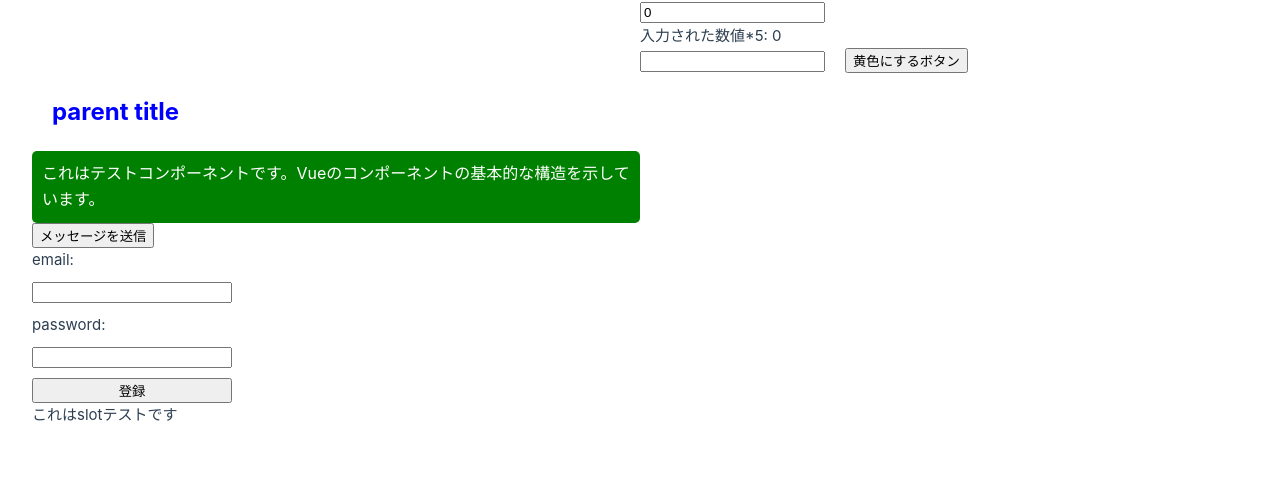
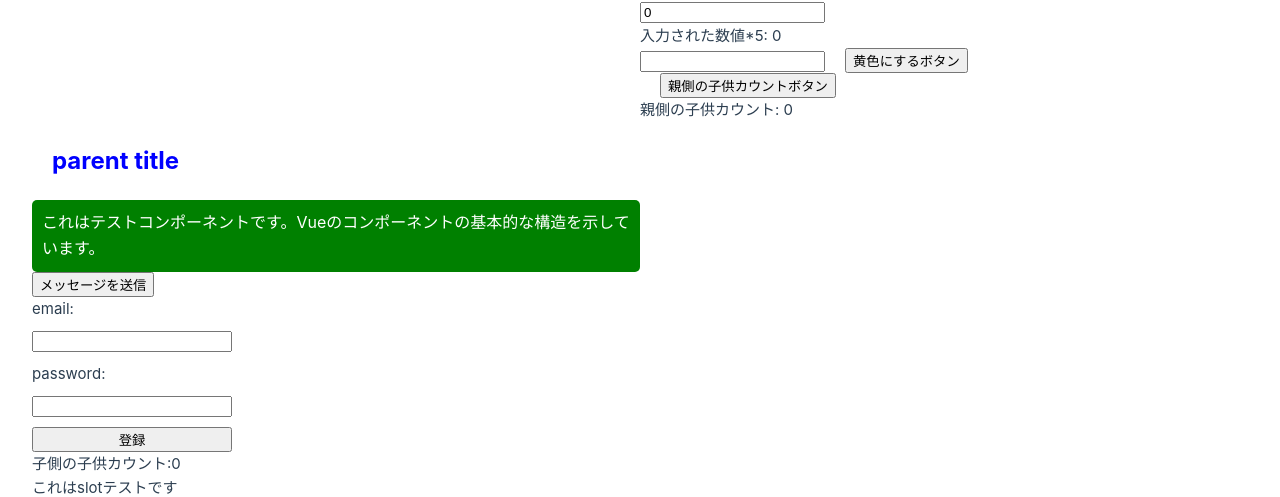
Before and after one commit to rwrw96/vue-practice, a Vue app: page /test in a window 1280 px wide. Shown: the part 651-1148 px from the top of the page. Before the commit the page ends 1078 px from the top, so only its background shows below. Built offline with nearby package versions, Linux system fonts and the light colour scheme; the HTML template or start-up script is replaced by a standard one.

Commit message:
ガイド: コンポーネントのv-model

```diff
--- a/src/components/Test.vue
+++ b/src/components/Test.vue
@@ -39,6 +39,10 @@
         }
         emit('submit', {email: email.value, password: password.value});
     }
+
+    // defineModel
+    // 親コンポーネントからの双方向データバインディング
+    const childCount = defineModel();
 </script>
 
 <template>
@@ -53,6 +57,7 @@
             password: <input type="password" v-model="password">
             <button type="submit">登録</button>
         </form>
+        <p>子側の子供カウント:{{ childCount }}</p>
     </div>
 </template>
 
--- a/src/views/TestView.vue
+++ b/src/views/TestView.vue
@@ -102,6 +102,8 @@
     const handleSubmit = ({email, password}) => {
         alert(`登録されました!\nEmail: ${email}\nPassword: ${password}`)
     };
+
+    const childCount = ref(0);
 </script>
 
 <template>
@@ -155,8 +157,10 @@
                 <button @click="toBeYelllow">黄色にするボタン</button>
             </div>
         </div>
+        <button @click="childCount++">親側の子供カウントボタン</button>
+        <p>親側の子供カウント: {{ childCount }}</p>
     </header>
-    <Test :title=title  @message="handleMessage" @submit="handleSubmit" />
+    <Test :title=title  @message="handleMessage" @submit="handleSubmit" v-model:="childCount" />
     <p>{{ recieivedMessage }}</p>
     <slotTest>これはslotテストです</slotTest>
 </template>
```
